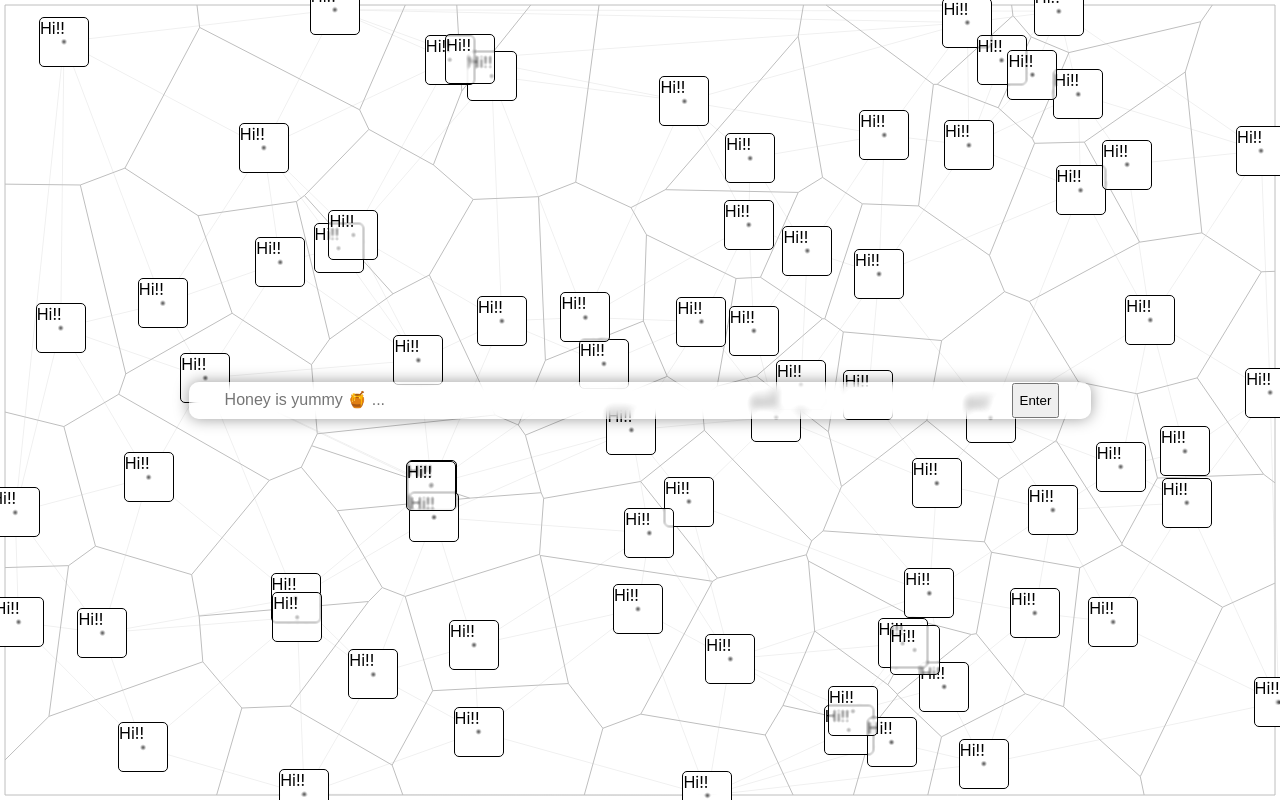
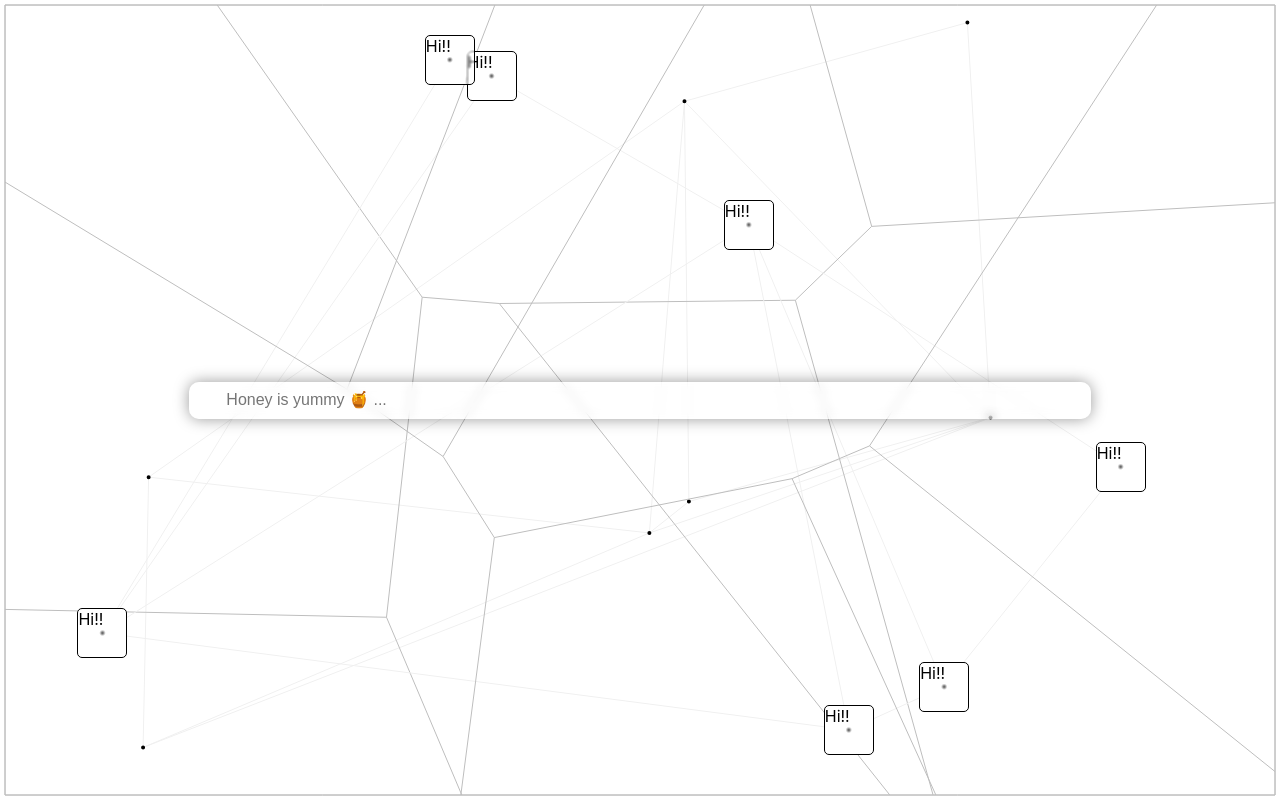
Before and after one commit to markghaida/voronoi-frontend-, a React (Create React App) app: page / in a window 1280 px wide. Built offline with nearby package versions, Linux system fonts and the light colour scheme.

Commit message:
reconfigured how components manage state

```diff
--- a/src/App.css
+++ b/src/App.css
@@ -25,6 +25,12 @@ input[type=text]:focus {
   outline: none;
 }
 
+canvas{
+  position: fixed;
+  left: 0;
+  top: 0;
+}
+
 #SearchBar {
   color: black;
   width: 80%;
@@ -34,7 +40,7 @@ input[type=text]:focus {
   display: flex;
   height: 35px;
   max-width: 900px;
-  transition: box-shadow 0.25s, opacity 0.5s, backdrop-filter 0.5s;
+  transition: box-shadow 0.5s, opacity 0.5s, backdrop-filter 0.5s;
   /* background-color: white; */
   /* opacity: 0.5; */
   background-color: rgba(255, 255, 255, 0.2);
@@ -49,12 +55,12 @@ input[type=text]:focus {
 
 #SearchBar:focus-within {
   box-shadow: 0px 0px 15px rgb(0,0,0,0.4);
-  backdrop-filter: blur(5px) brightness(110%);
+  backdrop-filter: blur(5px) brightness(100%);
 }
-#SearchBar:hover{
+/* #SearchBar:hover{
   backdrop-filter: blur(5px) brightness(110%);
   box-shadow: 0px 0px 10px rgb(0,0,0,0.4);
-}
+} */
 
 #vShell{
   position: absolute;
--- a/src/App.js
+++ b/src/App.js
@@ -5,75 +5,54 @@ import Search from './components/Search.js';
 import { useEffect, useState } from 'react';
 import { timeFormatDefaultLocale } from 'd3';
 
-const backend = 'http://localhost:3000/bookmarks/search/';
-// const backend = 'https://still-caverns-30577.herokuapp.com/bookmarks';
+// const backend = 'http://localhost:3000/bookmarks/search/';
+const backend = 'https://still-caverns-30577.herokuapp.com/bookmarks';
 
 
 function App() {
 
-  const [ searchValue, setSearch ] = useState("");
-  const [ bookmarks, setBookmarks ] = useState([]);
 
-  function getBookmarks(searchInput){
-    console.log(searchInput)
-    let res = searchInput.match(/(http(s)?:\/\/.)?(www\.)?[-a-zA-Z0-9@:%._\+~#=]{2,256}\.[a-z]{2,6}\b([-a-zA-Z0-9@:%_\+.~#?&//=]*)/g);
+  const getBookmarks = async ( ) => {
+    console.log(searchValue)
+    // if( searchValue === "" ) return [];
+    if (searchValue.length === 0){
+      console.log("there is no input in the bar")
+      return setBookmarks( [ ] );
+    }
+    let res = searchValue.match(/(http(s)?:\/\/.)?(www\.)?[-a-zA-Z0-9@:%._\+~#=]{2,256}\.[a-z]{2,6}\b([-a-zA-Z0-9@:%_\+.~#?&//=]*)/g);
     if(res !== null){
       console.log("fetching this bookmark now")
-      // fetch('https://still-caverns-30577.herokuapp.com/bookmarks', {
-      fetch('http://localhost:3000/bookmarks', {
+      fetch( backend, {
       method: 'POST',
       headers: {
         'Content-Type': 'application/json',
       },
-      body: JSON.stringify({url: searchInput}),
+      body: JSON.stringify({url: searchValue}),
       })
         .then(response => response.json())
         .then(data => {
           console.log('Success:', data);
         })
-      }else if (searchInput.length === 0){
-        console.log("there is no input in the bar")
-        return true
       }else{
         console.log("filtering based off of your input")
-    //if condition below to determine if the searchInput is actually a URL
-    // if so then do a post request to /bookmarks which will then hit the create controller...
-    // if(searchInput)
-        // fetch(backend, {
-        //   method: 'POST',
-        //   headers: {
-        //     'Content-Type': 'application/json',
-        //   },
-        //   body: JSON.stringify({search: searchInput}),
-        //   })
-        //   .then(response => response.json())
-        //   .then(bookmarkList => {
-        //     console.log(bookmarkList)
-        //     setBookmarks(bookmarkList)
-        //   })
-
-        // fetch(`http://localhost:3000/bookmarks/search/${searchInput}`)
-        // .then(response => response.json())
-        // .then(data => console.log(data));
-
-        fetch(`http://localhost:3000/bookmarks`)
+        fetch(backend)
         .then(response => response.json())
-        .then(data => filterBookmarks(data, searchInput));
+        .then(data => filterBookmarks(data, searchValue));
     }
   }
 
   function filterBookmarks(bookmarkList, searchInput){
-    // console.log(bookmarkList)
+    console.log(bookmarkList)
 
     let newArr = [];
     bookmarkList.forEach((bookmark) => {
         bookmark.tags.forEach((tag) => {
-            console.log(tag.category_name)
+            // console.log(tag.category_name)
             newArr.push(tag.category_name.toLowerCase())
         })
     })
 
-    const filteredList = bookmarkList.filter( ( bookmark ) =>
+    const filteredList = bookmarkList.filter( bookmark =>
 
       bookmark.body.toLowerCase().includes(searchInput) || bookmark.url.includes(searchInput) || bookmark.h1.toLowerCase().includes(searchInput))
       // || bookmark.body.toLowerCase().includes(searchInput) || newArr.includes(searchInput))
@@ -83,9 +62,16 @@ function App() {
       setBookmarks(filteredList);
   }
 
+
+  const [ searchValue, setSearch ] = useState( "" );
+  const [ bookmarks, setBookmarks ] = useState( [ ] );
+  useEffect( ( ) => {
+    getBookmarks( );
+  }, [ searchValue ] );
+
   return (
     <div id="App">
-      <Search searchValue={ searchValue } setSearch={ setSearch } getBookmarks={getBookmarks}/>
+      <Search searchValue={ searchValue } setSearch={ setSearch }/>
       <Rhizom bookmarks={ bookmarks }/>
     </div>
   );
--- a/src/components/Rhizom.js
+++ b/src/components/Rhizom.js
@@ -16,7 +16,8 @@ const make_voronio = ( rhiz, setLoci ) => {
   const context = canvas.node().getContext("2d"); //https://stackoverflow.com/questions/38340082/d3-svg-not-rendering-on-initial-component-render-react
   canvas.attr('width', width);
   canvas.attr('height', height);
-  const particles = Array.from( { length: 150/2 }, ( ) => [ Math.random( ) * width, Math.random( ) * height ] );
+  // canvas.attr('position', "absolute");
+  const particles = Array.from( { length: 7 }, ( ) => [ Math.random( ) * width, Math.random( ) * height ] );
   setLoci(particles)
 
   const update = ( ) => { //https://observablehq.com/@d3/hover-voronoi?collection=@d3/d3-delaunay <<<<!!!!
@@ -53,7 +54,7 @@ const Rhizom = ( { bookmarks } ) => {
 
   useEffect( ( ) => {
     make_voronio( rhiz, setDivLoci );
-  }, [ ] );
+  }, [ bookmarks ] );
 
  const allBookmarks = bookmarks.map( bookmark =>
    <div key={bookmark.id}>
@@ -66,11 +67,10 @@ const Rhizom = ( { bookmarks } ) => {
     </div>
   );
 
-  const placeOnPlane = divLoci.map( pt =>
-      <div className="bookmarkBox" style={{left: pt[0]-25, top: pt[1]-25 }}>
+  const placeOnPlane = divLoci.map( ( pt, i ) =>
+      <div key={ i } className="bookmarkBox" style={{left: pt[0]-25, top: pt[1]-25 }}>
         Hi!!
       </div>
-
     )
 
   const rhiz = useRef( );
--- a/src/components/Search.js
+++ b/src/components/Search.js
@@ -1,33 +1,30 @@
 import { useEffect, useRef, useState } from 'react';
 
-const Search = ({searchValue, setSearch, getBookmarks}) => {
-  const [input, setInput] = useState("")
+const Search = ( { searchValue, setSearch } ) => {
   useEffect( ( ) => {
-    searchInput.current.focus();
+    searchInput.current.focus( );
   }, [ ] );
+  // const [ input, setInput ] = useState( "" )
 
   const handleChange = e => {
-    console.log(input)
-    setSearch(input)
-    getBookmarks(input);
+    setSearch( e.target.value )
   };
 
   const searchInput = useRef( );
+
 
   return(
    <div id="SearchBar">
      <div style={{ width:"35px" }}></div>
      <input
        ref={ searchInput }
-       value={input}
-       onChange={e => setInput(e.target.value)}
+       value={ searchValue }
+       onChange={e => handleChange(e)}
        placeholder="Honey is yummy 🍯 ..."
        type="text"
-
        onMouseEnter={ e => searchInput.current.focus() }
        onMouseLeave={ e => searchInput.current.blur() }
        />
-       <button onClick={e => handleChange(e)} value={ searchValue }>Enter</button>
      <div style={{ width:"35px" }}></div>
    </div>
  );
```
